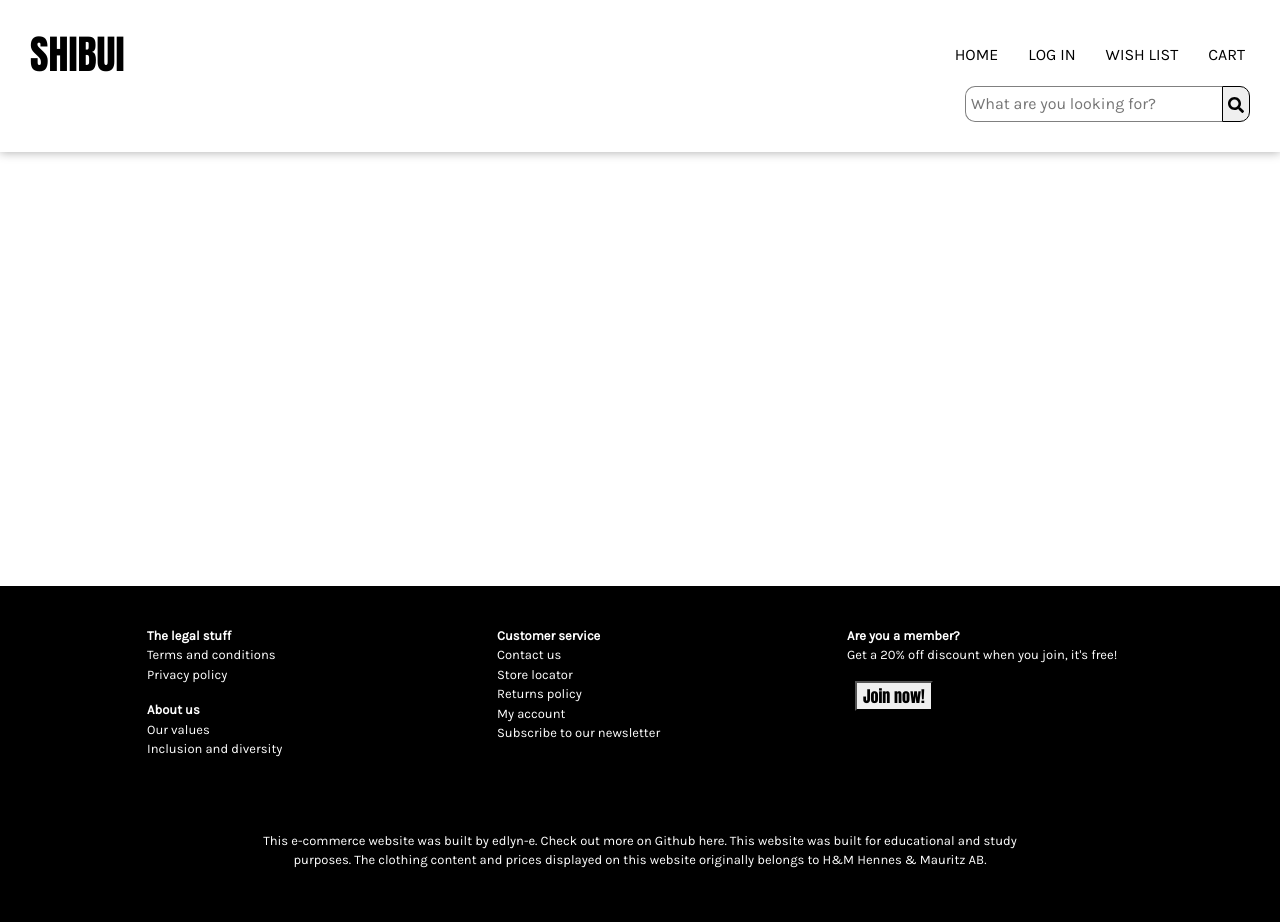
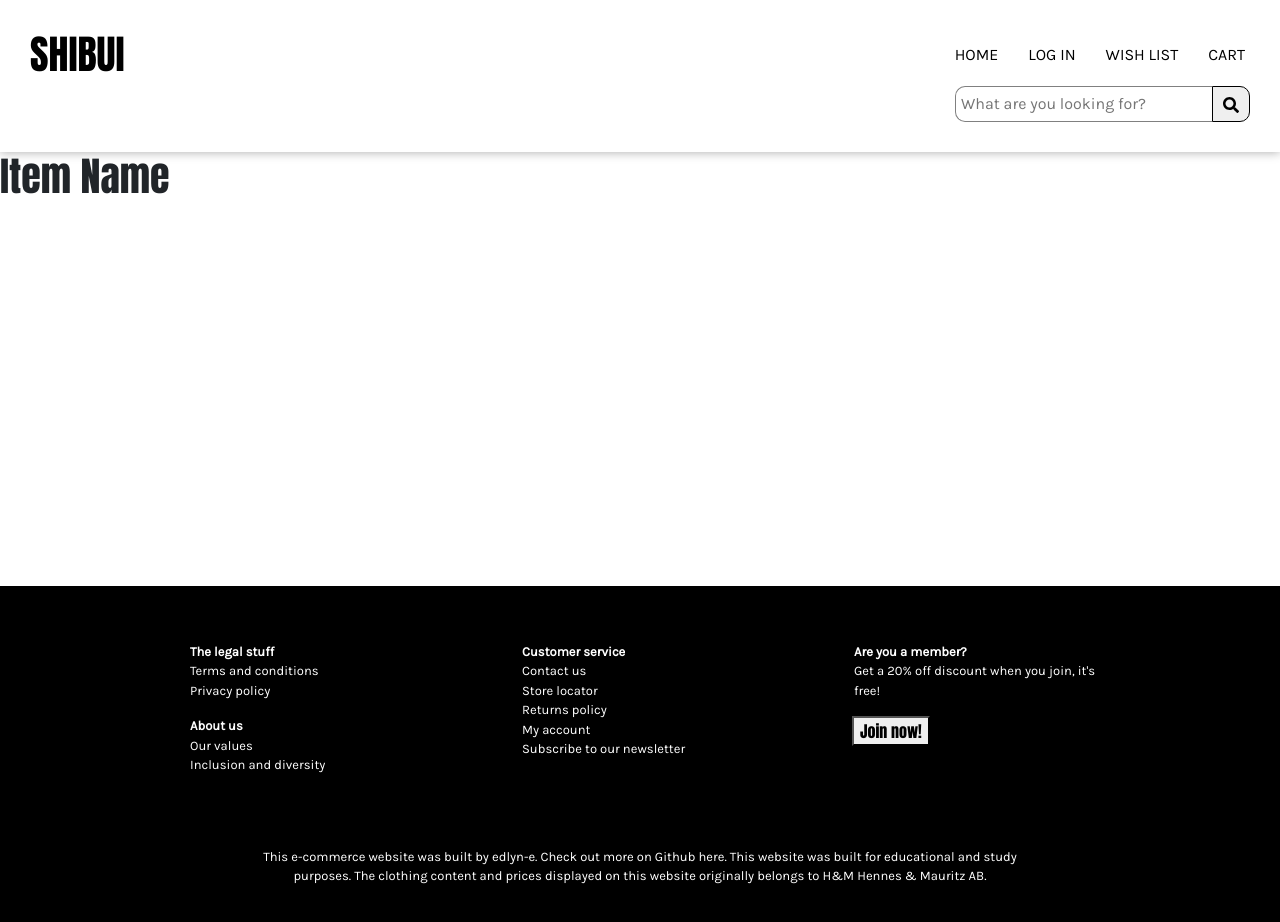
Before and after one commit to edlyn-e/plant-project, a React (Create React App) app in the folder app/: page /product/1 in a window 1280 px wide. Shown: the top 922 px of the page. Built offline with nearby package versions, Linux system fonts and the light colour scheme; no server answers; the database is empty.

Commit message:
working on product page ... branch off

```diff
--- a/app/public/index.html
+++ b/app/public/index.html
@@ -24,7 +24,7 @@
       work correctly both with client-side routing and a non-root public URL.
       Learn how to configure a non-root public URL by running `npm run build`.
     -->
-        <title>e-commerce website</title>
+        <title>SHIBUI: eCommerce Project</title>
         <link
             href="https://fonts.googleapis.com/css2?family=Anton&family=Karla&display=swap"
             rel="stylesheet"
--- a/app/src/App.js
+++ b/app/src/App.js
@@ -11,6 +11,7 @@ import Nav from "./containers/Nav";
 import Footer from "./components/Footer/Footer";
 import Home from "./containers/Home/Home";
 import Cart from "./containers/Cart/Cart";
+import ProductPage from "./containers/ProductPage/ProductPage";
 
 const App = () => {
     return (
@@ -23,7 +24,7 @@ const App = () => {
                     </div>
 
                     <Routes>
-                        <Route path="/home" element={<Home />} />
+                        <Route path="/" element={<Home />} />
                         <Route
                             path="/login"
                             element={<h1>LOG IN/SIGN UP</h1>}
@@ -33,6 +34,7 @@ const App = () => {
                             element={<h1>SAVED ITEMS</h1>}
                         />
                         <Route path="/cart" element={<Cart />} />
+                        <Route path={`product/:id`} element={<ProductPage />} />
                     </Routes>
                 </BrowserRouter>
             </div>
--- a/app/src/components/Footer/Footer.module.scss
+++ b/app/src/components/Footer/Footer.module.scss
@@ -4,12 +4,14 @@
     background-color: $primary-background;
     color: white;
     padding: 5vh 0vh;
+
     display: flex;
     justify-content: center;
     flex-wrap: wrap;
 
     &__section {
-        width: 350px;
+        width: 300px;
+        margin: 2vh;
 
         ul {
             list-style-type: none;
@@ -18,6 +20,7 @@
         li {
             font-family: $body-font;
             font-size: small;
+            padding-left: 0px;
         }
 
         a {
@@ -30,12 +33,12 @@
         }
 
         button {
-            margin-left: 40px;
+            margin-left: 30px;
         }
     }
 
     &__footnote {
-        margin: 7vh;
+        margin: 5vh;
         width: 60vw;
         text-align: center;
         font-size: small;
--- a/app/src/components/SearchBar/SearchBar.module.scss
+++ b/app/src/components/SearchBar/SearchBar.module.scss
@@ -16,7 +16,7 @@
 
     &__submit {
         font-family: $body-font;
-        padding: 5px;
+        padding: 5px 10px;
         border-top-right-radius: 10px;
         border-bottom-right-radius: 10px;
         border: 1px solid black;
@@ -34,8 +34,8 @@
 @media only screen and (max-width: 600px) {
     .SearchBar {
         text-align: right;
-        margin-top: 20px;
         display: flex;
+        margin-top: 40px;
         justify-self: center;
 
         &__input {
--- a/app/src/components/Sorting/Sorting.module.scss
+++ b/app/src/components/Sorting/Sorting.module.scss
@@ -6,6 +6,7 @@
 
 .Sorting {
     display: flex;
+    flex-wrap: wrap;
     justify-content: flex-end;
     margin: 0px 40px;
 
--- a/app/src/containers/Nav/Nav.jsx
+++ b/app/src/containers/Nav/Nav.jsx
@@ -14,11 +14,11 @@ TO DO: for mobile screens
 const Nav = () => {
     return (
         <div className={styles.Nav}>
-            <NavLink to="/home">
+            <NavLink to="/">
                 <h1 className={styles.Nav__logo}>SHIBUI</h1>
             </NavLink>
             <div className={styles.Nav__menu_items}>
-                <NavLink to="/home" className={styles.Nav__link}>
+                <NavLink to="/" className={styles.Nav__link}>
                     HOME
                 </NavLink>
                 <NavLink to="/login" className={styles.Nav__link}>
--- a/app/src/containers/ProductGrid/ProductGrid.module.scss
+++ b/app/src/containers/ProductGrid/ProductGrid.module.scss
@@ -3,6 +3,12 @@
     display: flex;
     flex-wrap: wrap;
     justify-content: center;
+
+    a {
+        text-decoration: none;
+        color: black;
+        font-size: small;
+    }
 }
 
 @media only screen and (max-width: 600px) {
--- a/app/src/containers/ProductPage/ProductPage.jsx
+++ b/app/src/containers/ProductPage/ProductPage.jsx
@@ -1,8 +1,38 @@
 // styling
 import styles from "./ProductPage.module.scss";
 
+// library imports
+import { useState, useEffect } from "react";
+import { useParams } from "react-router";
+
+// local
+import { getProducts } from "../../services/server";
+
 const ProductPage = () => {
-    return <div className={styles.ProductPage}>ProductPage</div>;
+    const { id } = useParams();
+    const [item, setItem] = useState([]);
+
+    const getItem = async (id) => {
+        const info = await getProducts();
+
+        console.log("info", info);
+
+        setItem(info);
+    };
+
+    console.log("in product page, trying to get productID", id);
+    console.log("in product page, this is item ->", item);
+
+    useEffect(() => {
+        getItem();
+    }, []);
+
+    return (
+        <div className={styles.ProductPage}>
+            <h1>Item Name</h1>
+            <h1>{item.name}</h1>
+        </div>
+    );
 };
 
 export default ProductPage;
--- a/app/src/services/server.js
+++ b/app/src/services/server.js
@@ -45,3 +45,6 @@ export const updateProduct = async (id, record) => {
     const docRef = collectionRef.doc(id);
     await docRef.update(record);
 };
+
+// GETTING SPECIFIC ITEM BY ID
+export const getProductByID = async (id) => {};
```
Also changed, not shown: app/src/components/ProductCard/ProductCard.jsx (+1 -11 lines), app/src/containers/Nav/Nav.module.scss (+7 -0 lines), app/src/containers/ProductGrid/ProductGrid.jsx (+5 -5 lines), 1 other file (tests, documents, lock files or other folders).
